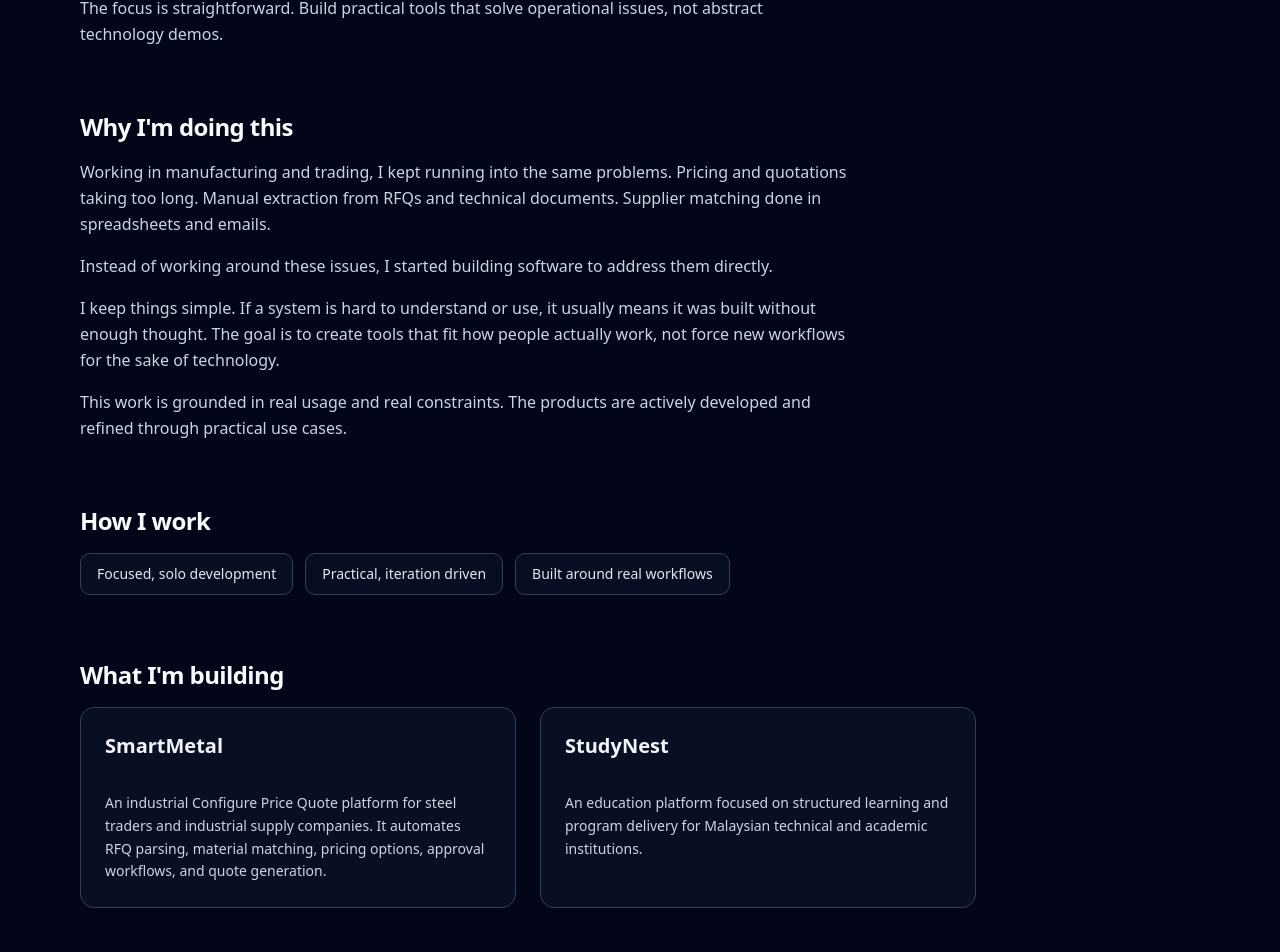
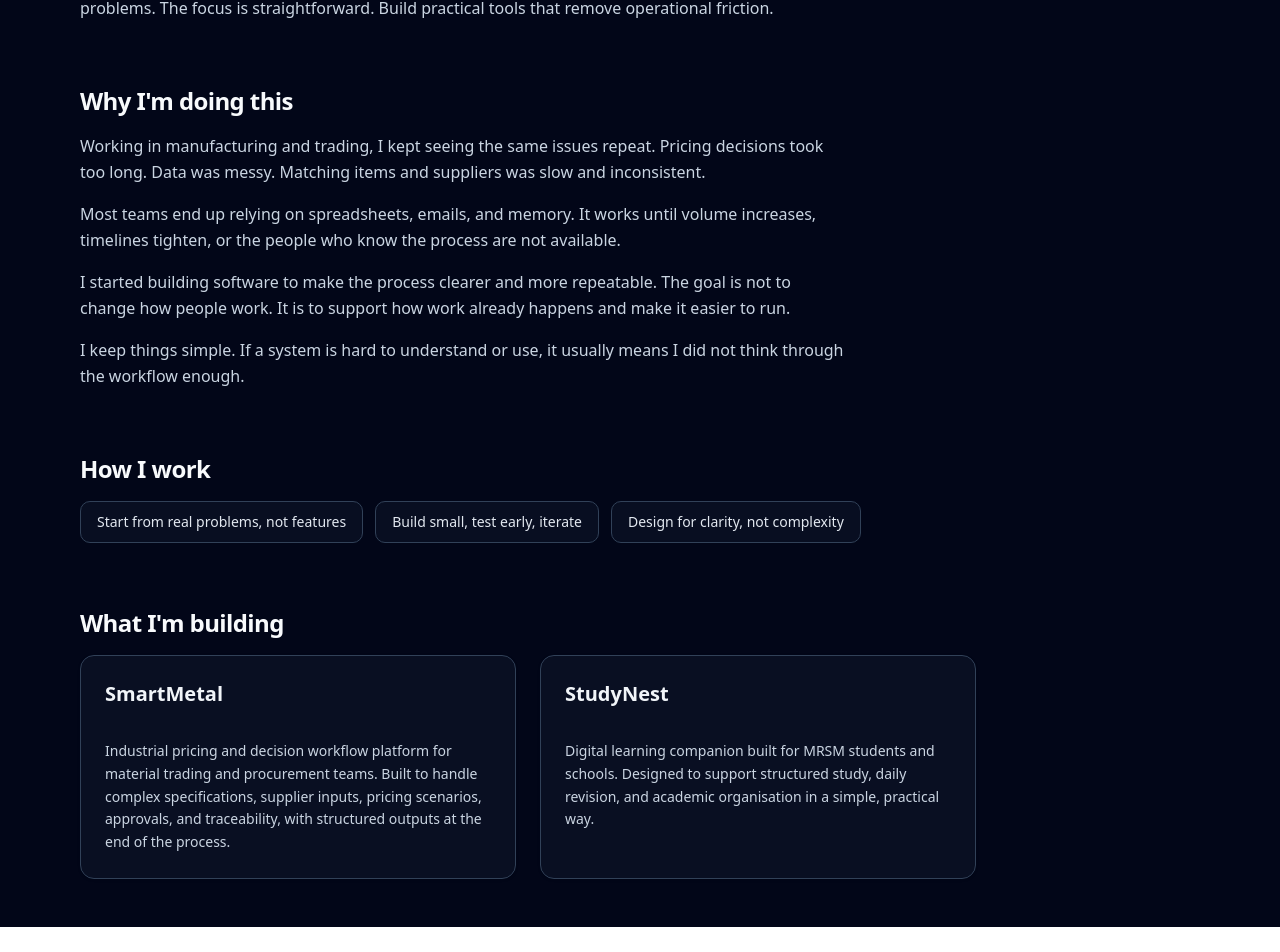
Before and after one commit to azrilxx/mvd, a Next.js app: page /about in a window 1280 px wide. Shown: the part 354-1306 px from the top of the page. After the commit the page ends 1281 px from the top, so only its background shows below. Built offline with nearby package versions, Linux system fonts and the light colour scheme.

Commit message:
Update About page copy with exact replacements

```diff
--- a/src/app/about/page.tsx
+++ b/src/app/about/page.tsx
@@ -10,7 +10,7 @@
 	return (
 		<SiteShell>
 			<div className="space-y-16">
-				{/* Intro */}
+				{/* About Muvon Digital */}
 				<section className="space-y-4 max-w-3xl">
 					<h1 className="text-3xl sm:text-4xl font-semibold tracking-tight text-slate-50">
 						About Muvon Digital
@@ -20,10 +20,10 @@
 							Muvon Digital is the software development arm of Muvon Energy. I build software products for industrial trading and education.
 						</p>
 						<p>
-							My background is in manufacturing and trading, with experience across steel, energy, construction, and finance. That experience led me to start Muvon Energy as a trading and consultancy business. Muvon Digital is where I design, build, and operate the software products that come out of those real-world problems.
+							My background is in manufacturing and trading, with experience across steel, energy, construction, and finance. That experience pushed me to start Muvon Energy as a trading and commercial execution business.
 						</p>
 						<p>
-							The focus is straightforward. Build practical tools that solve operational issues, not abstract technology demos.
+							Muvon Digital is where I design, build, and operate the software that comes out of those real world problems. The focus is straightforward. Build practical tools that remove operational friction.
 						</p>
 					</div>
 				</section>
@@ -35,16 +35,16 @@
 					</h2>
 					<div className="space-y-4 text-slate-300 text-base leading-relaxed">
 						<p>
-							Working in manufacturing and trading, I kept running into the same problems. Pricing and quotations taking too long. Manual extraction from RFQs and technical documents. Supplier matching done in spreadsheets and emails.
+							Working in manufacturing and trading, I kept seeing the same issues repeat. Pricing decisions took too long. Data was messy. Matching items and suppliers was slow and inconsistent.
 						</p>
 						<p>
-							Instead of working around these issues, I started building software to address them directly.
+							Most teams end up relying on spreadsheets, emails, and memory. It works until volume increases, timelines tighten, or the people who know the process are not available.
 						</p>
 						<p>
-							I keep things simple. If a system is hard to understand or use, it usually means it was built without enough thought. The goal is to create tools that fit how people actually work, not force new workflows for the sake of technology.
+							I started building software to make the process clearer and more repeatable. The goal is not to change how people work. It is to support how work already happens and make it easier to run.
 						</p>
 						<p>
-							This work is grounded in real usage and real constraints. The products are actively developed and refined through practical use cases.
+							I keep things simple. If a system is hard to understand or use, it usually means I did not think through the workflow enough.
 						</p>
 					</div>
 				</section>
@@ -56,13 +56,13 @@
 					</h2>
 					<div className="flex flex-wrap gap-3">
 						<div className="rounded-lg border border-slate-700 bg-slate-900/50 px-4 py-2.5 text-sm font-medium text-slate-200">
-							Focused, solo development
+							Start from real problems, not features
 						</div>
 						<div className="rounded-lg border border-slate-700 bg-slate-900/50 px-4 py-2.5 text-sm font-medium text-slate-200">
-							Practical, iteration driven
+							Build small, test early, iterate
 						</div>
 						<div className="rounded-lg border border-slate-700 bg-slate-900/50 px-4 py-2.5 text-sm font-medium text-slate-200">
-							Built around real workflows
+							Design for clarity, not complexity
 						</div>
 					</div>
 				</section>
@@ -81,7 +81,7 @@
 							</CardHeader>
 							<CardContent>
 								<p className="text-sm text-slate-300 leading-relaxed">
-									An industrial Configure Price Quote platform for steel traders and industrial supply companies. It automates RFQ parsing, material matching, pricing options, approval workflows, and quote generation.
+									Industrial pricing and decision workflow platform for material trading and procurement teams. Built to handle complex specifications, supplier inputs, pricing scenarios, approvals, and traceability, with structured outputs at the end of the process.
 								</p>
 							</CardContent>
 						</Card>
@@ -93,7 +93,7 @@
 							</CardHeader>
 							<CardContent>
 								<p className="text-sm text-slate-300 leading-relaxed">
-									An education platform focused on structured learning and program delivery for Malaysian technical and academic institutions.
+									Digital learning companion built for MRSM students and schools. Designed to support structured study, daily revision, and academic organisation in a simple, practical way.
 								</p>
 							</CardContent>
 						</Card>
```
